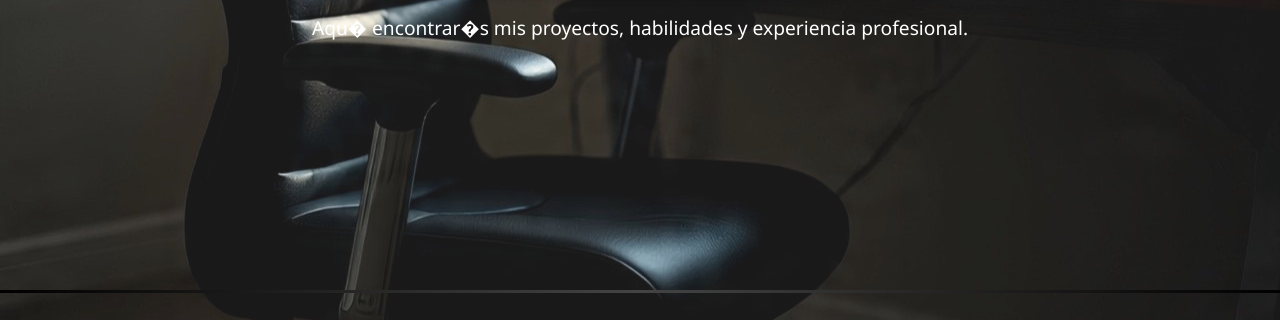
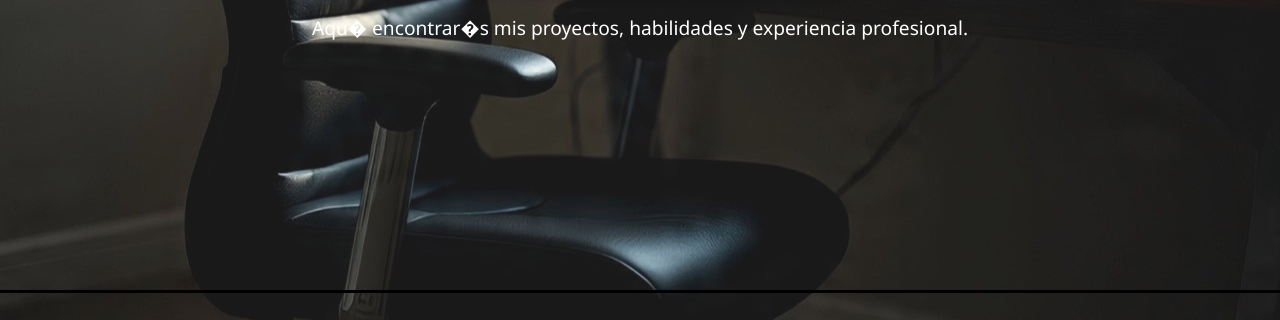
Before and after one commit to JoseLozanoVazquez/joselozanovazquez.github.io, a plain HTML site: page index.html in a window 1280 px wide. Shown: the part 507-827 px from the top of the page. Drawn offline with nearby package versions, Linux system fonts and the light colour scheme.

Commit message:
Agregar valores

```diff
--- a/css/styles.css
+++ b/css/styles.css
@@ -116,7 +116,7 @@ footer {
     left: 0;
     width: 100%;
     height: 3px;
-    background: linear-gradient(to right, black, #444, black);
+    background-color: black;
     z-index: 10;
 }
 
```
